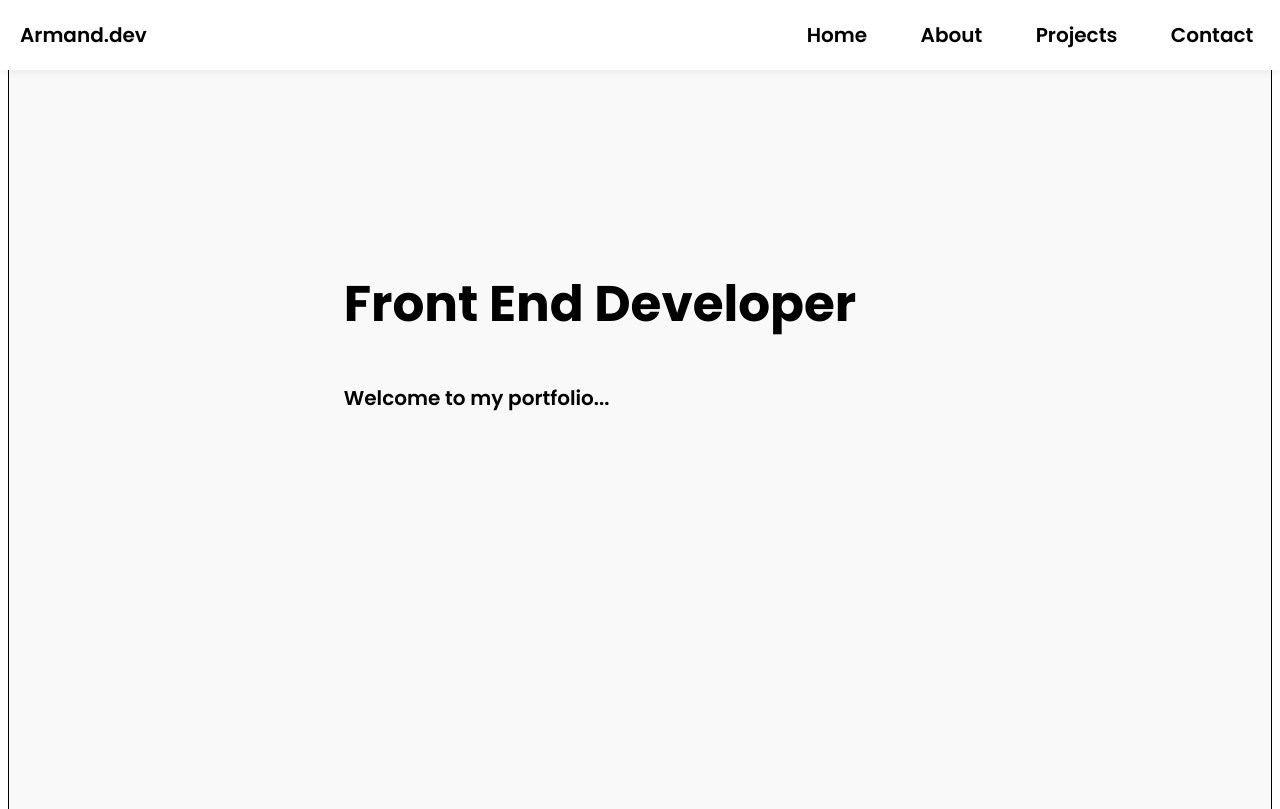
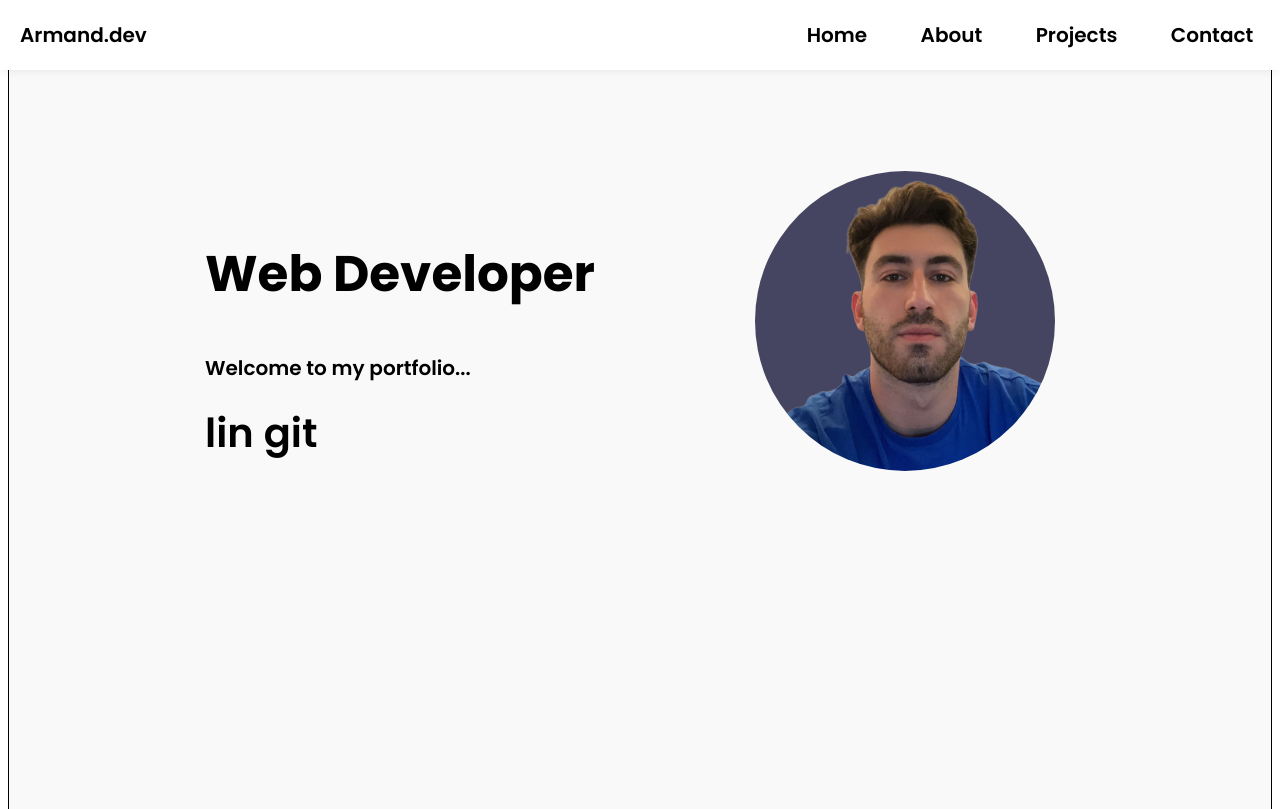
Before and after one commit to Armand2312/Portfolio, a plain HTML site: page Portfolio/index.html in a window 1280 px wide. Shown: the top 809 px of the page. Drawn offline with Linux system fonts and the light colour scheme.

Commit message:
changes to css and html

```diff
--- a/Portfolio/index.html
+++ b/Portfolio/index.html
@@ -25,10 +25,16 @@
         </nav>
         <div class="hero-area">
             <div class="hero-text">
-                <h1>Front End Developer</h1>
+                <h1>Web Developer</h1>
                 <p>Welcome to my portfolio...</p>
+                <div class="socials">
+                    <div class="socials1">lin</div>
+                    <div class="socials2">git</div>
+                </div>
             </div>
-            <div class="hero-img"></div>
+            <div class="hero-img">
+                <img class="headshot" src="src/imgs/Cropped_Image.png"/>
+            </div>
         </div>
 
     </section>
```
Also changed, not shown: Portfolio/src/imgs/Cropped_Image.png (added), Portfolio/src/imgs/IMG_2957-removebg-preview.png (added), Portfolio/src/imgs/IMG_2957.JPG (added), Portfolio/src/imgs/output-onlinepngtools.png (added).
